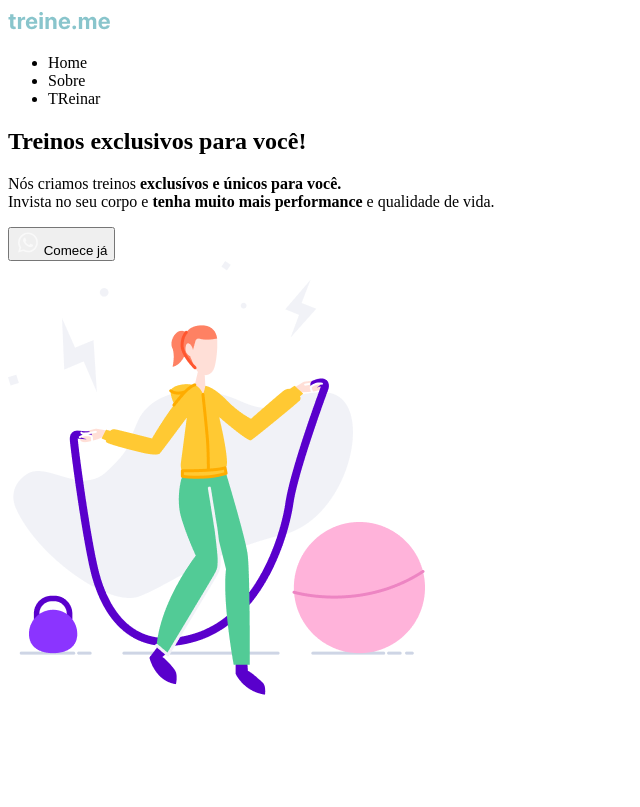
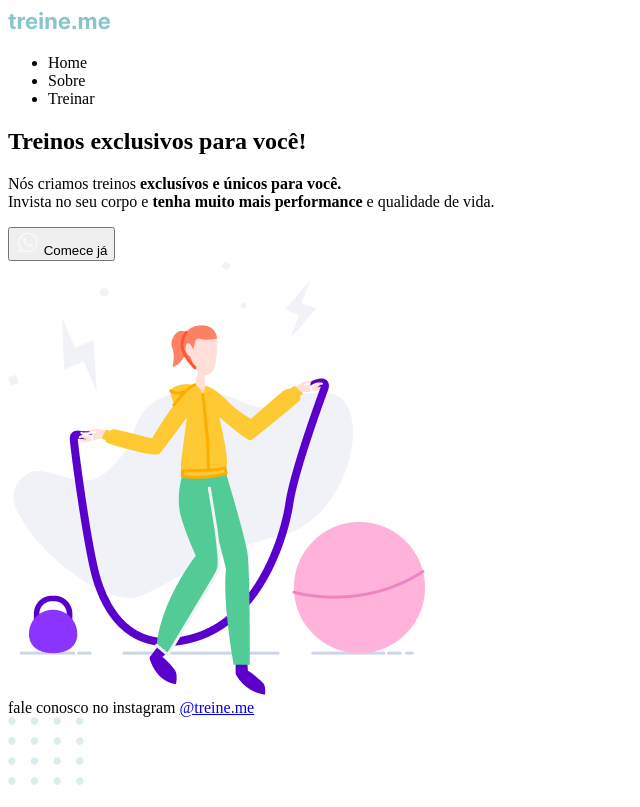
Before and after one commit to luccasmesquita/rocketseat-projetos1-explore, a plain HTML site: page projeto-treinos/index.html in a window 1280 px wide. Shown: the whole page, without its empty margins (0-640 px from the left). Drawn offline with Linux system fonts and the light colour scheme.

Commit message:
estrutura do segundo projeto

```diff
--- a/projeto-treinos/index.html
+++ b/projeto-treinos/index.html
@@ -13,7 +13,7 @@
                 <ul>
                     <li>Home</li>
                     <li>Sobre</li>
-                    <li>TReinar</li>
+                    <li>Treinar</li>
                 </ul>
             </nav>
         </header>
@@ -31,7 +31,10 @@
         <main>
 
         </main>
-        <footer></footer>
+        <footer>
+            fale conosco no instagram <a href="https://instagram.com/treineme" target="_blank">@treine.me</a>
+        </footer>
     </div>
+    <img src="images/balls.svg" alt="bolinhas verdes no canto direito da pagina">
 </body>
 </html>
```
